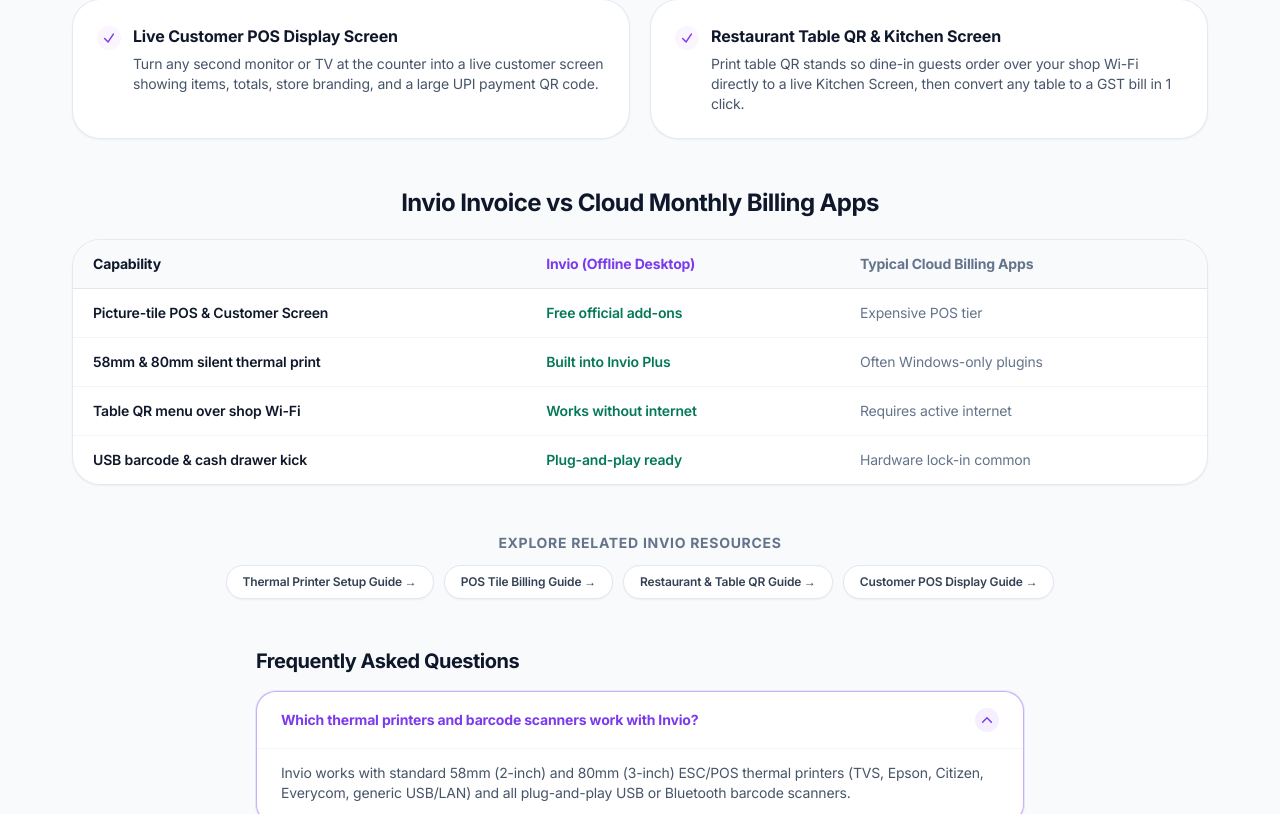
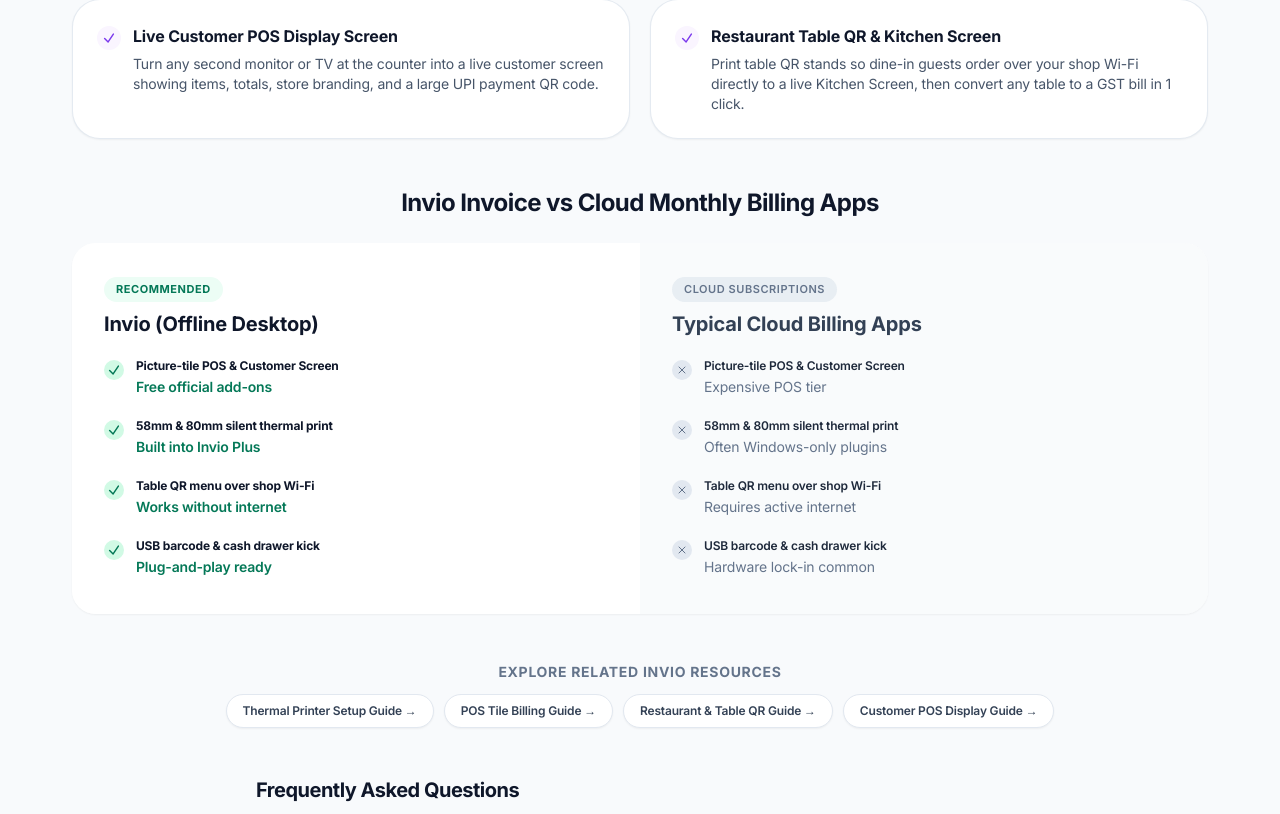
Before and after one commit to sktigpta/invio-website, a React (Vite) app: page /pos-billing-software in a window 1280 px wide. Shown: the part 602-1416 px from the top of the page. Built offline with nearby package versions, Linux system fonts and the light colour scheme; no server answers.

Commit message:
Align intent landing pages with line-free comparison UI, fix heading hierarchy, keyboard accessibility, and Wi-Fi copy clarity

```diff
--- a/src/components/IntentLandingPage.jsx
+++ b/src/components/IntentLandingPage.jsx
@@ -71,34 +71,79 @@ export function IntentLandingPage({ content }) {
         </div>
       </section>
 
-      {/* Comparison Table: Invio vs Cloud Billing Subscriptions */}
+      {/* Comparison Split: Invio vs Cloud Billing Subscriptions (Unified Zero-Gap, Line-Free) */}
       {content.comparisonRows?.length > 0 && (
         <section className="mb-12" aria-labelledby="intent-comparison-heading">
           <h2
             id="intent-comparison-heading"
-            className="text-xl sm:text-2xl font-extrabold text-slate-900 tracking-tight text-center mb-5"
+            className="text-xl sm:text-2xl font-extrabold text-slate-900 tracking-tight text-center mb-6"
           >
             Invio Invoice vs Cloud Monthly Billing Apps
           </h2>
-          <div className="overflow-x-auto rounded-squircle border border-slate-200/90 bg-white shadow-sm">
-            <table className="w-full text-left text-xs sm:text-sm border-collapse">
-              <thead className="bg-slate-50 border-b border-slate-200 text-slate-900">
-                <tr>
-                  <th className="py-3.5 px-5 font-bold">Capability</th>
-                  <th className="py-3.5 px-5 font-bold text-[#7C3AED]">Invio (Offline Desktop)</th>
-                  <th className="py-3.5 px-5 font-bold text-slate-500">Typical Cloud Billing Apps</th>
-                </tr>
-              </thead>
-              <tbody className="divide-y divide-slate-100 text-slate-700">
-                {content.comparisonRows.map((row) => (
-                  <tr key={row.label} className="hover:bg-purple-50/20 transition-colors">
-                    <td className="py-3.5 px-5 font-semibold text-slate-900">{row.label}</td>
-                    <td className="py-3.5 px-5 font-semibold text-emerald-700">{row.invio}</td>
-                    <td className="py-3.5 px-5 text-slate-500">{row.cloud}</td>
-                  </tr>
-                ))}
-              </tbody>
-            </table>
+          <div className="bg-white rounded-3xl overflow-hidden shadow-sm grid grid-cols-1 md:grid-cols-2 gap-0">
+            {/* Left: Invio Offline Desktop */}
+            <div className="p-6 sm:p-8 bg-white flex flex-col justify-between">
+              <div>
+                <div className="mb-5">
+                  <span className="text-[11px] font-bold uppercase tracking-wider text-emerald-700 bg-emerald-50 px-3 py-1 rounded-full inline-block mb-2">
+                    Recommended
+                  </span>
+                  <h3 className="text-lg sm:text-xl font-extrabold text-slate-900">
+                    Invio (Offline Desktop)
+                  </h3>
+                </div>
+                <div className="space-y-4">
+                  {content.comparisonRows.map((row) => (
+                    <div key={row.label} className="flex items-start gap-3 min-h-[44px]">
+                      <div className="w-5 h-5 rounded-full bg-emerald-100 text-emerald-700 flex items-center justify-center shrink-0 mt-0.5">
+                        <CheckIcon className="w-3.5 h-3.5" />
+                      </div>
+                      <div>
+                        <span className="text-xs font-bold text-slate-900 block">
+                          {row.label}
+                        </span>
+                        <span className="text-xs sm:text-sm font-semibold text-emerald-700">
+                          {row.invio}
+                        </span>
+                      </div>
+                    </div>
+                  ))}
+                </div>
+              </div>
+            </div>
+
+            {/* Right: Typical Cloud Billing Apps */}
+            <div className="p-6 sm:p-8 bg-slate-50/80 flex flex-col justify-between">
+              <div>
+                <div className="mb-5">
+                  <span className="text-[11px] font-semibold uppercase tracking-wider text-slate-500 bg-slate-200/70 px-3 py-1 rounded-full inline-block mb-2">
+                    Cloud Subscriptions
+                  </span>
+                  <h3 className="text-lg sm:text-xl font-extrabold text-slate-700">
+                    Typical Cloud Billing Apps
+                  </h3>
+                </div>
+                <div className="space-y-4">
+                  {content.comparisonRows.map((row) => (
+                    <div key={row.label} className="flex items-start gap-3 min-h-[44px]">
+                      <div className="w-5 h-5 rounded-full bg-slate-200 text-slate-500 flex items-center justify-center shrink-0 mt-0.5">
+                        <svg className="w-3 h-3" fill="none" viewBox="0 0 24 24" stroke="currentColor">
+                          <path strokeLinecap="round" strokeLinejoin="round" strokeWidth={2} d="M6 18L18 6M6 6l12 12" />
+                        </svg>
+                      </div>
+                      <div>
+                        <span className="text-xs font-semibold text-slate-800 block">
+                          {row.label}
+                        </span>
+                        <span className="text-xs sm:text-sm text-slate-500">
+                          {row.cloud}
+                        </span>
+                      </div>
+                    </div>
+                  ))}
+                </div>
+              </div>
+            </div>
           </div>
         </section>
       )}
--- a/src/components/home/StickyFeatures.jsx
+++ b/src/components/home/StickyFeatures.jsx
@@ -66,7 +66,7 @@ export function StickyFeatures() {
                   Explore Our <span className="text-[#7C3AED]">Features</span>
                 </h2>
                 <p className="text-sm sm:text-base text-slate-600 font-normal leading-relaxed mb-5">
-                  Other billing apps charge you every month and stop working when your internet goes out. Invio is free to start, works without internet, and keeps all your shop bills safely on your computer. Upgrade to Plus only when you want fast paper receipt printers, UPI QR codes on slips, or extra counter screens.
+                  Other billing apps charge you every month and require active internet to bill at your counter. Invio is free to start, works 100% offline, and keeps all your shop bills safely on your computer. Upgrade to Plus only when you want fast paper receipt printers, UPI QR codes on slips, or extra counter screens.
                 </p>
                 <div className="flex flex-col sm:flex-row items-start sm:items-center gap-3">
                   <Link
@@ -101,7 +101,14 @@ export function StickyFeatures() {
                   <article
                     key={feature.id || feature.title}
                     onClick={() => setExpandedId(isExpanded ? null : feature.id)}
-                    className={`group text-left relative p-6 rounded-squircle bg-white border transition-all duration-300 flex flex-col justify-between min-h-[240px] sm:min-h-[250px] h-full overflow-hidden cursor-pointer shadow-sm ${
+                    onKeyDown={(e) => {
+                      if (e.key === 'Enter' || e.key === ' ') {
+                        e.preventDefault();
+                        setExpandedId(isExpanded ? null : feature.id);
+                      }
+                    }}
+                    tabIndex={0}
+                    className={`group text-left relative p-6 rounded-squircle bg-white border transition-all duration-300 flex flex-col justify-between min-h-[240px] sm:min-h-[250px] h-full overflow-hidden cursor-pointer shadow-sm focus:outline-none focus-visible:ring-2 focus-visible:ring-[#7C3AED] ${
                       isExpanded
                         ? 'border-[#7C3AED] shadow-xl shadow-purple-900/10 ring-1 ring-[#7C3AED]/15'
                         : 'border-slate-200/90 hover:border-[#7C3AED]/40 hover:-translate-y-1 hover:shadow-xl hover:shadow-purple-900/10'
--- a/src/data/intentLandingPagesData.js
+++ b/src/data/intentLandingPagesData.js
@@ -31,7 +31,7 @@ export const INTENT_LANDING_PAGES = {
     ],
     comparisonRows: [
       { label: 'Core billing, stock & customers', invio: 'Free forever (₹0)', cloud: 'Free trial or capped invoices' },
-      { label: 'Works without internet', invio: '100% offline', cloud: 'Stops if Wi-Fi drops' },
+      { label: 'Works without internet', invio: '100% offline', cloud: 'Requires active internet connection' },
       { label: 'Where shop records are stored', invio: 'Safely on your computer', cloud: 'Uploaded to third-party servers' },
       { label: 'Desktop OS support', invio: 'Windows, Mac & Linux', cloud: 'Usually browser or Windows only' },
       { label: 'UPI QR & paper receipts', invio: 'Built-in & Plus ready', cloud: 'Often paid add-on' },
```
Also changed, not shown: src/components/home/ModularPlatformSection.jsx (+4 -35 lines).
